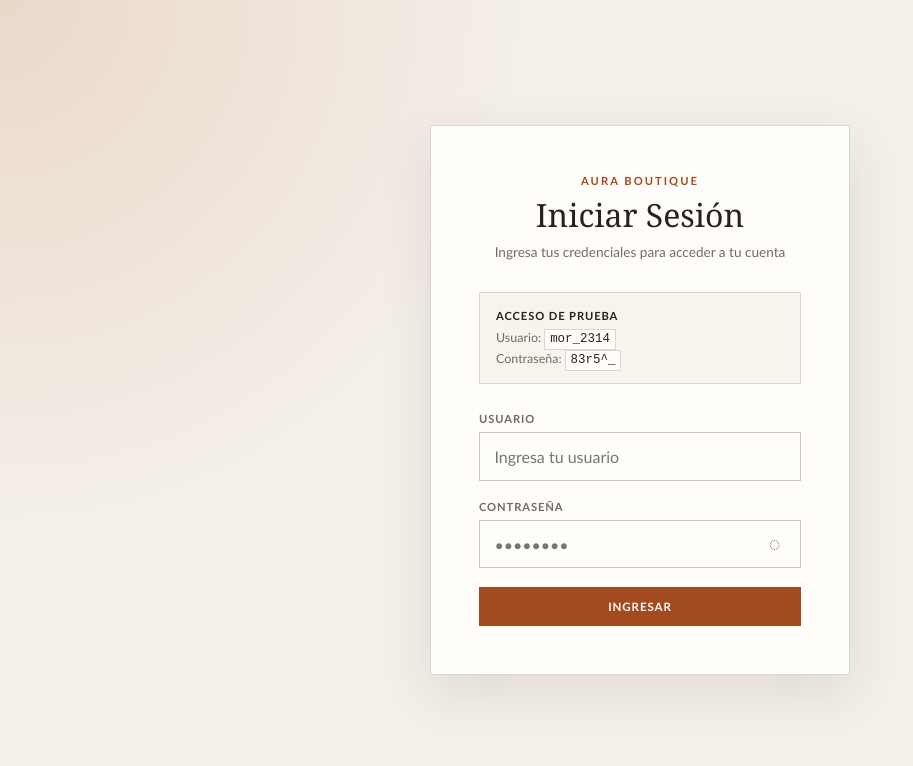
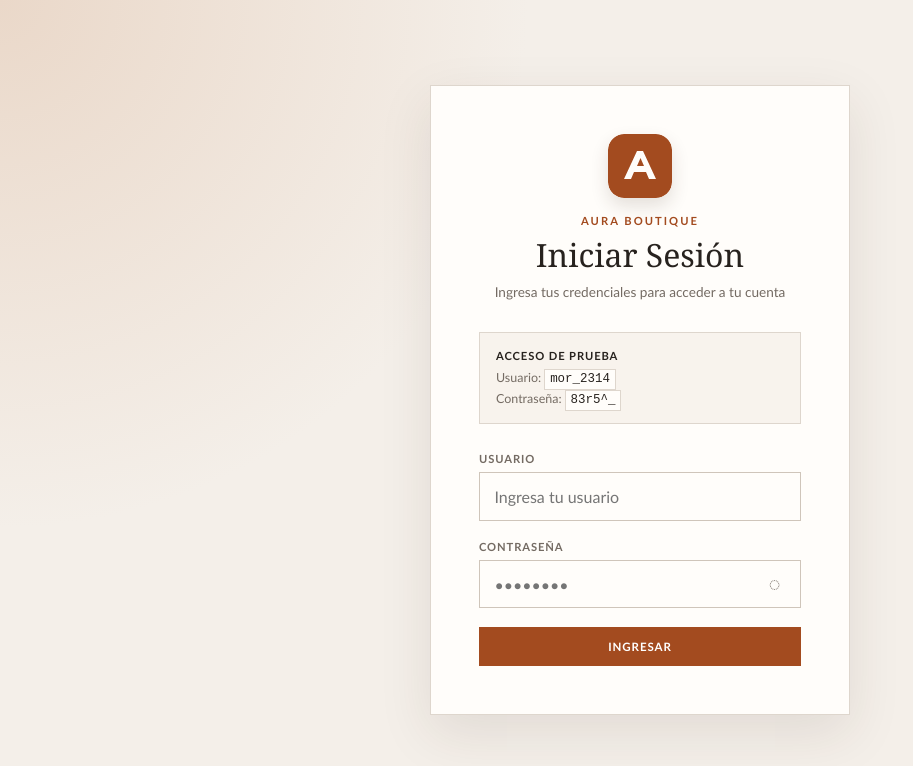
Before and after one commit to anavirgm/new_angular_store, an Angular app: page /auth/login in a window 1280 px wide. Shown: the top 766 px of the page, without its empty margins (0-913 px from the left). Built offline with nearby package versions, Linux system fonts and the light colour scheme.

Commit message:
add new logo

```diff
--- a/src/app/pages/login/login.component.ts
+++ b/src/app/pages/login/login.component.ts
@@ -1,17 +1,18 @@
 import { Component, inject, signal } from '@angular/core';
-import { CommonModule } from '@angular/common';
+import { CommonModule, NgOptimizedImage } from '@angular/common';
 import { FormsModule } from '@angular/forms';
 import { AuthService } from '../../services/auth.service';
 
 @Component({
   selector: 'app-login',
-  imports: [CommonModule, FormsModule],
+  imports: [CommonModule, FormsModule, NgOptimizedImage],
   template: `
     <div class="auth-page">
 
       <div class="auth-card">
 
         <div class="auth-heading">
+          <img class="auth-logo" ngSrc="/aura-mark.svg" width="64" height="64" alt="AURA Boutique" />
           <p class="eyebrow">AURA BOUTIQUE</p>
           <h2>Iniciar Sesión</h2>
           <p>Ingresa tus credenciales para acceder a tu cuenta</p>
--- a/src/styles.css
+++ b/src/styles.css
@@ -520,6 +520,15 @@ body {
 	text-align: center;
 }
 
+.auth-logo {
+	display: block;
+	width: 64px;
+	height: 64px;
+	margin: 0 auto 1rem;
+	border-radius: 16px;
+	box-shadow: 0 8px 18px rgba(61, 43, 31, 0.14);
+}
+
 .auth-heading h2 {
 	margin-bottom: 0.5rem;
 	font-size: 2rem;
```
